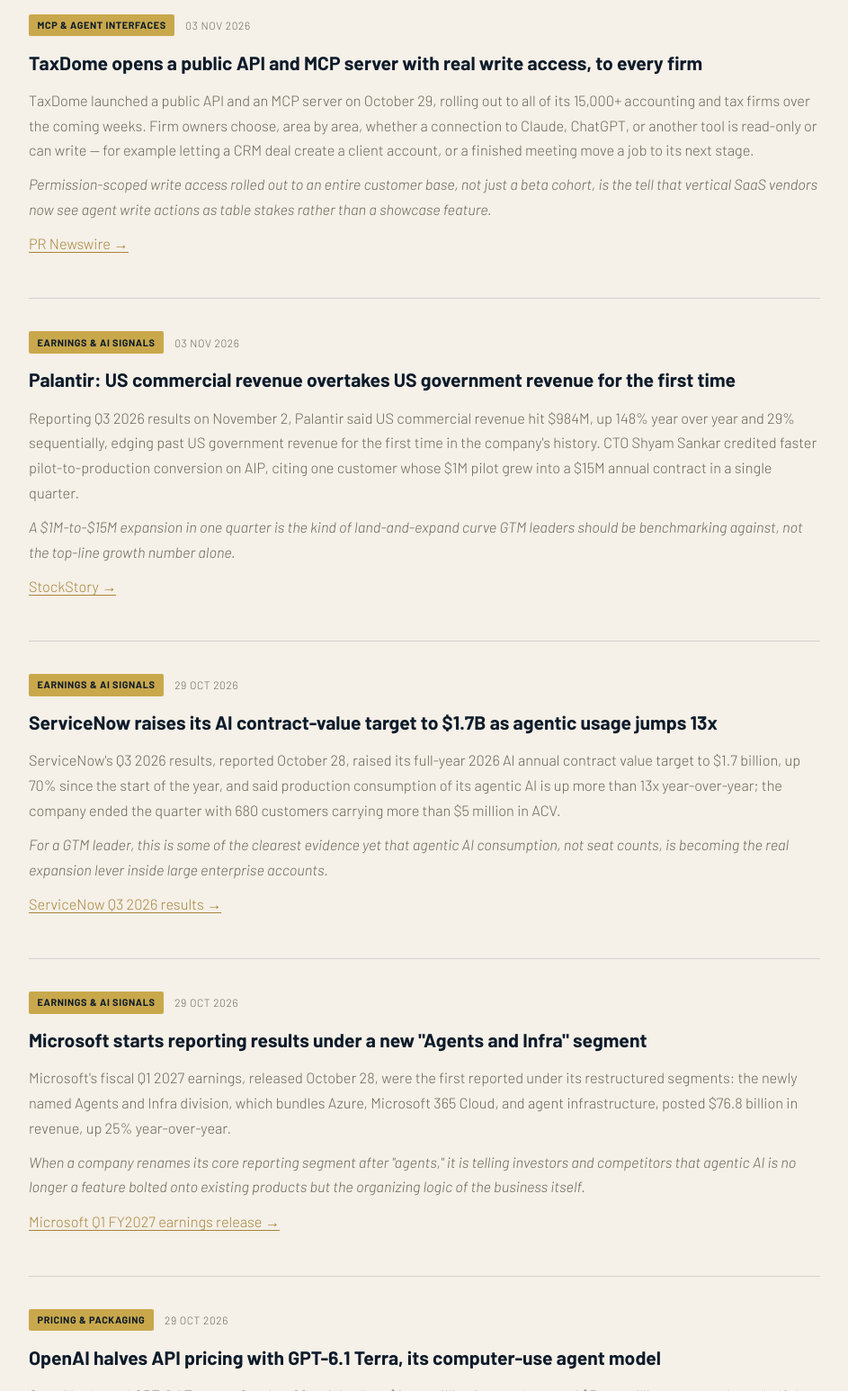
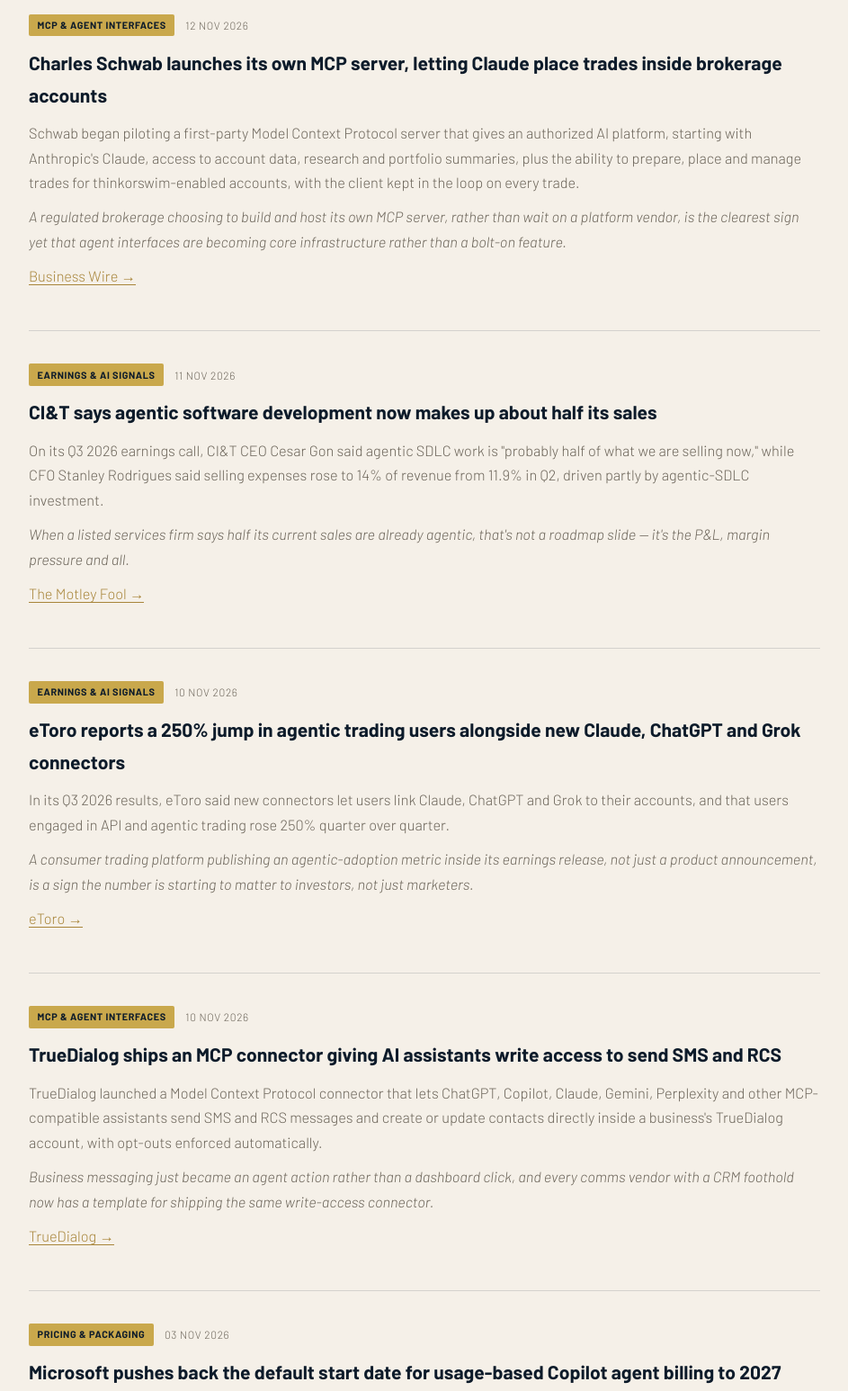
Before and after one commit to fragenticadvisor-jpg/agentic-monetization-assessment, a plain HTML site: page news/index.html in a window 1280 px wide. Shown: the part 840-2386 px from the top of the page at 90% size, without its empty margins (168-1111 px from the left). Drawn offline with nearby package versions, Linux system fonts and the light colour scheme.

Commit message:
Add multiple news articles to index.html

```diff
--- a/news/index.html
+++ b/news/index.html
@@ -79,6 +79,45 @@
 
   <div class="news-list" id="newsList">
   <!-- NEWS_INSERT_POINT -->
+      <article class="news-item">
+    <div class="news-meta"><span class="news-cat">MCP & Agent Interfaces</span><span>12 Nov 2026</span></div>
+    <h3>Charles Schwab launches its own MCP server, letting Claude place trades inside brokerage accounts</h3>
+    <p>Schwab began piloting a first-party Model Context Protocol server that gives an authorized AI platform, starting with Anthropic's Claude, access to account data, research and portfolio summaries, plus the ability to prepare, place and manage trades for thinkorswim-enabled accounts, with the client kept in the loop on every trade.</p>
+    <p class="news-take"><em>A regulated brokerage choosing to build and host its own MCP server, rather than wait on a platform vendor, is the clearest sign yet that agent interfaces are becoming core infrastructure rather than a bolt-on feature.</em></p>
+    <p class="news-source"><a href="https://www.businesswire.com/news/home/20261112652629/en/" target="_blank" rel="noopener nofollow">Business Wire &rarr;</a></p>
+  </article>
+
+  <article class="news-item">
+    <div class="news-meta"><span class="news-cat">Earnings & AI Signals</span><span>11 Nov 2026</span></div>
+    <h3>CI&amp;T says agentic software development now makes up about half its sales</h3>
+    <p>On its Q3 2026 earnings call, CI&amp;T CEO Cesar Gon said agentic SDLC work is "probably half of what we are selling now," while CFO Stanley Rodrigues said selling expenses rose to 14% of revenue from 11.9% in Q2, driven partly by agentic-SDLC investment.</p>
+    <p class="news-take"><em>When a listed services firm says half its current sales are already agentic, that's not a roadmap slide — it's the P&amp;L, margin pressure and all.</em></p>
+    <p class="news-source"><a href="https://www.fool.com/earnings/call-transcripts/2026/11/12/cit-cint-q3-2026-earnings-call-transcript/" target="_blank" rel="noopener nofollow">The Motley Fool &rarr;</a></p>
+  </article>
+
+  <article class="news-item">
+    <div class="news-meta"><span class="news-cat">Earnings & AI Signals</span><span>10 Nov 2026</span></div>
+    <h3>eToro reports a 250% jump in agentic trading users alongside new Claude, ChatGPT and Grok connectors</h3>
+    <p>In its Q3 2026 results, eToro said new connectors let users link Claude, ChatGPT and Grok to their accounts, and that users engaged in API and agentic trading rose 250% quarter over quarter.</p>
+    <p class="news-take"><em>A consumer trading platform publishing an agentic-adoption metric inside its earnings release, not just a product announcement, is a sign the number is starting to matter to investors, not just marketers.</em></p>
+    <p class="news-source"><a href="https://www.etoro.com/news-and-analysis/press-releases/etoro-reports-third-quarter-2026-results/" target="_blank" rel="noopener nofollow">eToro &rarr;</a></p>
+  </article>
+
+  <article class="news-item">
+    <div class="news-meta"><span class="news-cat">MCP & Agent Interfaces</span><span>10 Nov 2026</span></div>
+    <h3>TrueDialog ships an MCP connector giving AI assistants write access to send SMS and RCS</h3>
+    <p>TrueDialog launched a Model Context Protocol connector that lets ChatGPT, Copilot, Claude, Gemini, Perplexity and other MCP-compatible assistants send SMS and RCS messages and create or update contacts directly inside a business's TrueDialog account, with opt-outs enforced automatically.</p>
+    <p class="news-take"><em>Business messaging just became an agent action rather than a dashboard click, and every comms vendor with a CRM foothold now has a template for shipping the same write-access connector.</em></p>
+    <p class="news-source"><a href="https://www.truedialog.com/press-news/truedialog-launches-mcp-for-chatgpt-copilot-and-other-ai-assistants/" target="_blank" rel="noopener nofollow">TrueDialog &rarr;</a></p>
+  </article>
+
+  <article class="news-item">
+    <div class="news-meta"><span class="news-cat">Pricing & Packaging</span><span>03 Nov 2026</span></div>
+    <h3>Microsoft pushes back the default start date for usage-based Copilot agent billing to 2027</h3>
+    <p>Microsoft moved the default effective date for usage-based billing on new Microsoft 365 Copilot Business licenses bought through its Cloud Solution Provider channel to its fiscal Q3 2027 (January-March), from the previously announced December 1, 2026, delaying when agentic features like Copilot Cowork and Work IQ APIs start consuming paid Copilot Credits by default.</p>
+    <p class="news-take"><em>Vendors are still negotiating, in public, how much runway customers get before agent usage starts hitting the bill — this delay says buyers are pushing back harder than the pricing teams expected.</em></p>
+    <p class="news-source"><a href="https://learn.microsoft.com/en-us/partner-center/announcements/2026-november" target="_blank" rel="noopener nofollow">Microsoft Partner Center &rarr;</a></p>
+  </article>
       <article class="news-item">
     <div class="news-meta"><span class="news-cat">MCP &amp; Agent Interfaces</span><span>03 Nov 2026</span></div>
     <h3>TaxDome opens a public API and MCP server with real write access, to every firm</h3>
```
